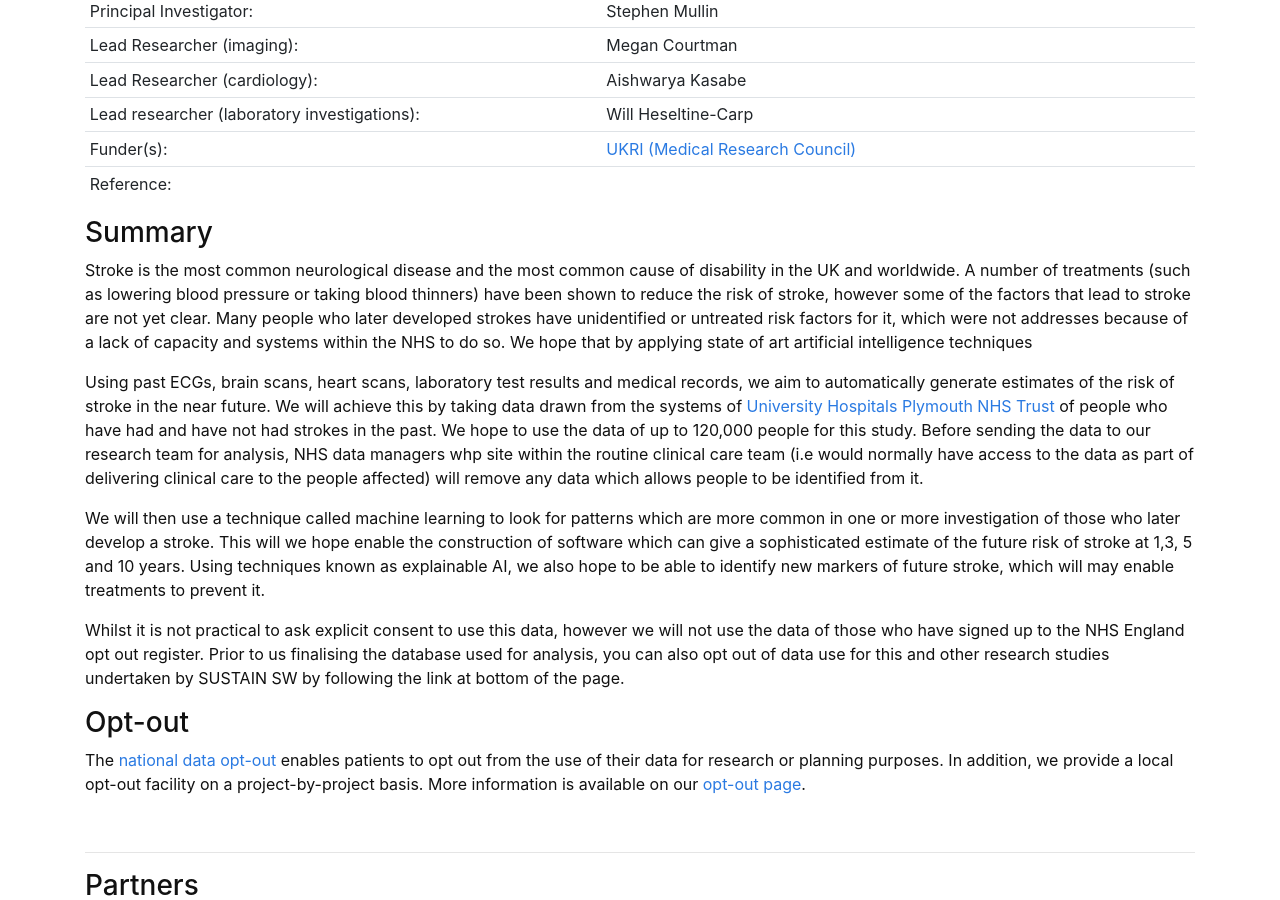
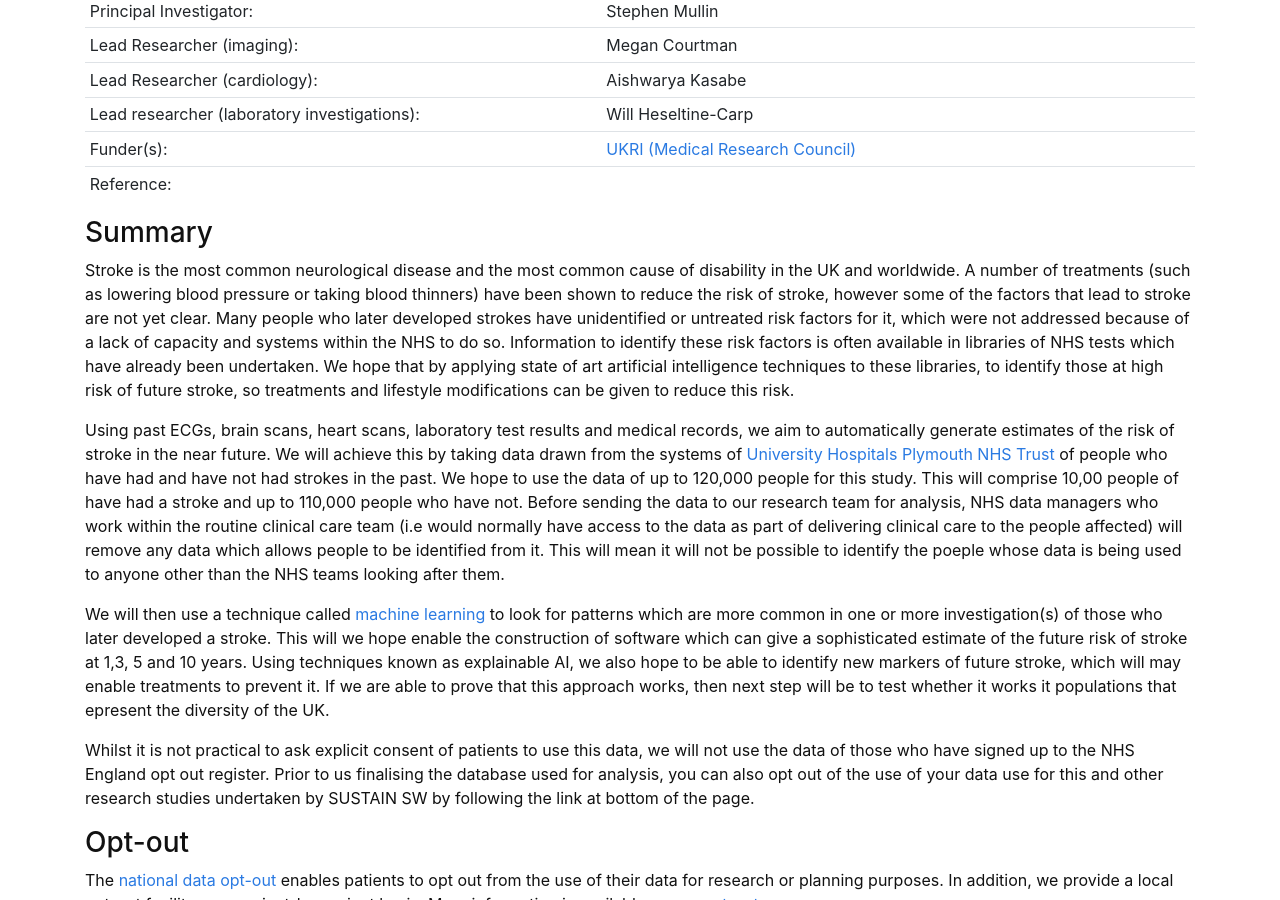
Before and after one commit to sustainsw/sustainsw.github.io, a Jekyll site: the page built from projects/_posts/2023-10-11-stroke.md, in a window 1280 px wide and 900 px high, scrolled down 317 px. Built offline with Jekyll 4.4.1, drawn with Linux system fonts in a browser that asks for light colours.

Commit message:
proofing

```diff
--- a/projects/_posts/2023-10-11-stroke.md
+++ b/projects/_posts/2023-10-11-stroke.md
@@ -19,10 +19,10 @@
 %}
 
 ### Summary
-Stroke is the most common neurological disease and the most common cause of disability in the UK and worldwide. A number of treatments (such as lowering blood pressure or taking blood thinners) have been shown to reduce the risk of stroke, however some of the factors that lead to stroke are not yet clear. Many people who later developed strokes have unidentified or untreated risk factors for it, which were not addresses because of a lack of capacity and systems within the NHS to do so. We hope that by applying state of art artificial intelligence techniques
+Stroke is the most common neurological disease and the most common cause of disability in the UK and worldwide. A number of treatments (such as lowering blood pressure or taking blood thinners) have been shown to reduce the risk of stroke, however some of the factors that lead to stroke are not yet clear. Many people who later developed strokes have unidentified or untreated risk factors for it, which were not addressed because of a lack of capacity and systems within the NHS to do so. Information to identify these risk factors is often available in libraries of NHS tests which have already been undertaken. We hope that by applying state of art artificial intelligence techniques to these libraries, to identify those at high risk of future stroke, so treatments and lifestyle modifications can be given to reduce this risk.
 
-Using past ECGs, brain scans, heart scans, laboratory test results and medical records, we aim to automatically generate estimates of the risk of stroke in the near future. We will achieve this by taking data drawn from the systems of [University Hospitals Plymouth NHS Trust](https://www.plymouthhospitals.nhs.uk/) of people who have had and have not had strokes in the past. We hope to use the data of up to 120,000 people for this study. Before sending the data to our research team for analysis, NHS data managers whp site within the routine clinical care team (i.e would normally have access to the data as part of delivering clinical care to the people affected) will remove any data which allows people to be identified from it.
+Using past ECGs, brain scans, heart scans, laboratory test results and medical records, we aim to automatically generate estimates of the risk of stroke in the near future. We will achieve this by taking data drawn from the systems of [University Hospitals Plymouth NHS Trust](https://www.plymouthhospitals.nhs.uk/) of people who have had and have not had strokes in the past. We hope to use the data of up to 120,000 people for this study. This will comprise 10,00 people of have had a stroke and up to 110,000 people who have not. Before sending the data to our research team for analysis, NHS data managers who work within the routine clinical care team (i.e would normally have access to the data as part of delivering clinical care to the people affected) will remove any data which allows people to be identified from it. This will mean it will not be possible to identify the poeple whose data is being used to anyone other than the NHS teams looking after them.
 
-We will then use a technique called machine learning to look for patterns which are more common in one or more investigation of those who later develop a stroke. This will we hope enable the construction of software which can give a sophisticated estimate of the future risk of stroke at 1,3, 5 and 10 years. Using techniques known as explainable AI, we also hope to be able to identify new markers of future stroke, which will may enable treatments to prevent it.
+We will then use a technique called [machine learning](https://www.simplilearn.com/tutorials/machine-learning-tutorial/machine-learning-steps) to look for patterns which are more common in one or more investigation(s) of those who later developed a stroke. This will we hope enable the construction of software which can give a sophisticated estimate of the future risk of stroke at 1,3, 5 and 10 years. Using techniques known as explainable AI, we also hope to be able to identify new markers of future stroke, which will may enable treatments to prevent it. If we are able to prove that this approach works, then next step will be to test whether it works it populations that epresent the diversity of the UK.
 
-Whilst it is not practical to ask explicit consent to use this data, however we will not use the data of those who have signed up to the NHS England opt out register. Prior to us finalising the database used for analysis, you can also opt out of data use for this and other research studies undertaken by SUSTAIN SW by following the link at bottom of the page.
+Whilst it is not practical to ask explicit consent of patients to use this data, we will not use the data of those who have signed up to the NHS England opt out register. Prior to us finalising the database used for analysis, you can also opt out of the use of your data use for this and other research studies undertaken by SUSTAIN SW by following the link at bottom of the page.
```
